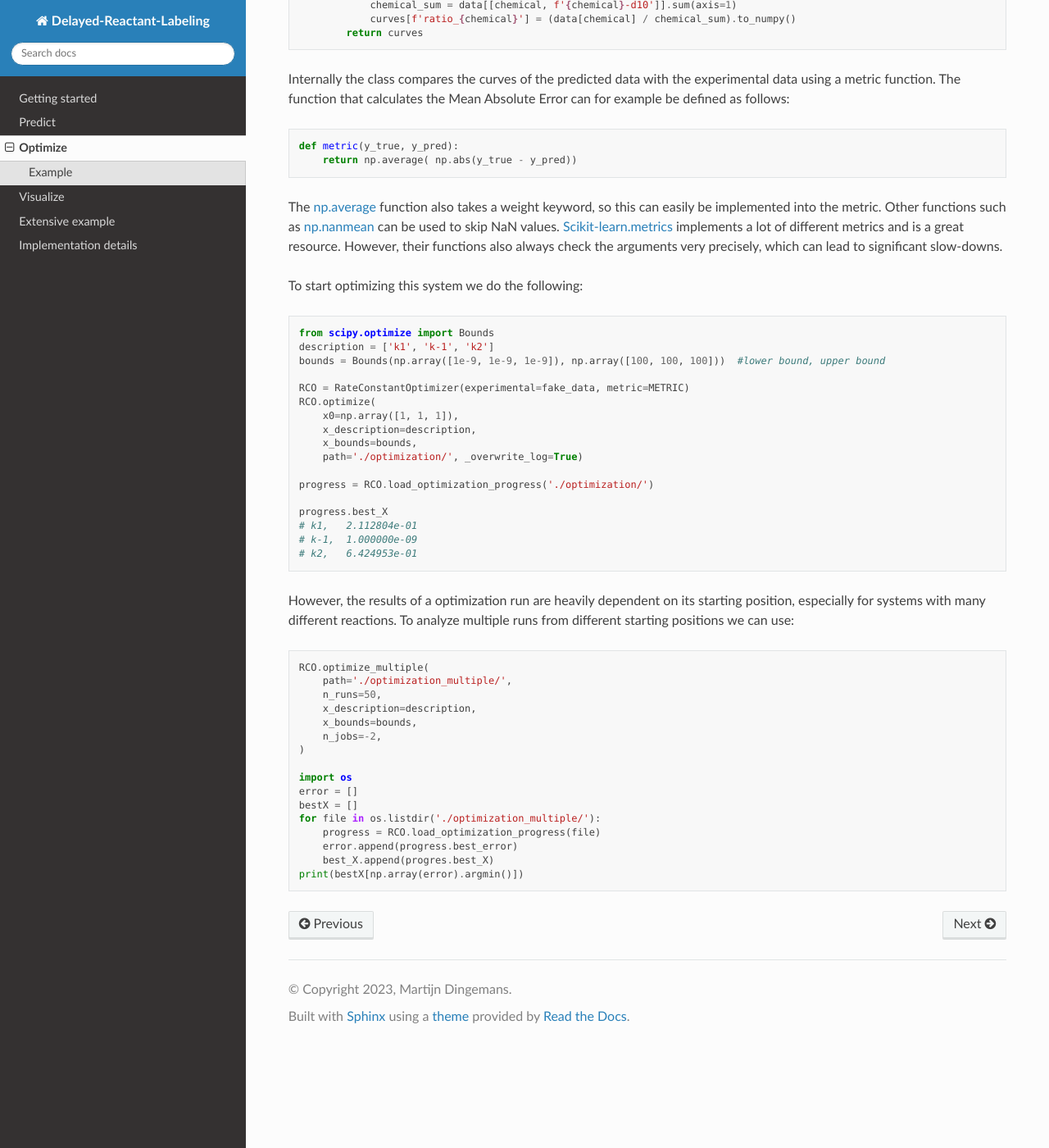
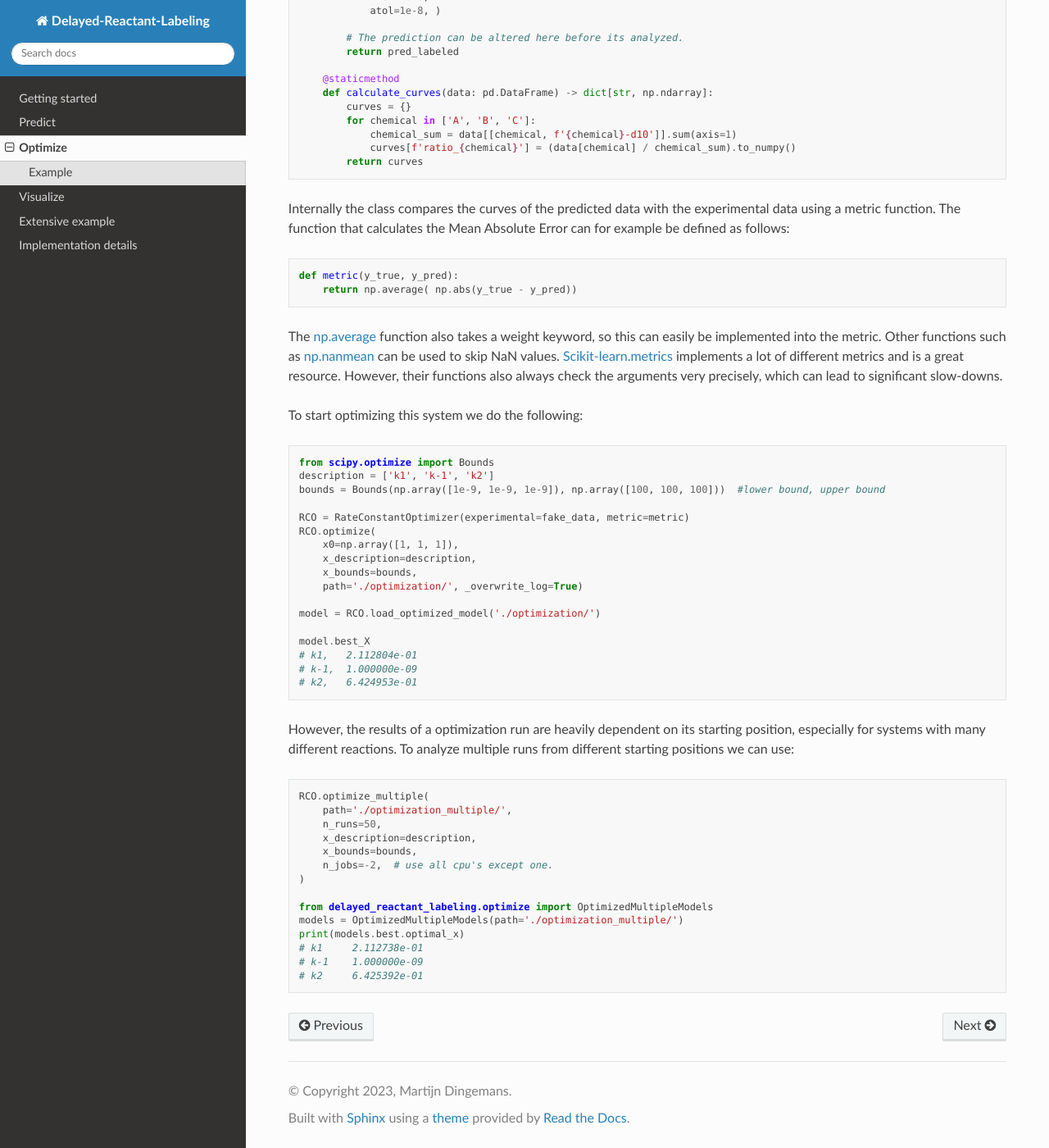
Before and after one commit to MartijnDingemans/delayed_reactant_labeling, a Sphinx documentation site: the page built from docs/source/optimize.rst, in a window 1280 px wide and 1400 px high, scrolled down 3153 px. Shown: the whole window at 82% size. Built offline with Sphinx 7.4.7 and the Read the Docs theme 2.0.0, drawn with Linux system fonts in a browser that asks for light colours; some of the changed text lies outside the part shown.

Commit message:
OptimizerProgress -> OptimizedModel, and added OptimizedMultipleModels. Added clearer names.

```diff
--- a/docs/source/optimize.rst
+++ b/docs/source/optimize.rst
@@ -21,7 +21,11 @@ error between each curve of both datasets.
 .. autoclass:: RateConstantOptimizerTemplate
     :members:
 
-.. autoclass:: OptimizerProgress
+.. autoclass:: OptimizedModel
+    :members:
+
+.. autoclass:: OptimizedMultipleModels
+    :members:
 
 .. _OptimizeExample:
 
@@ -88,13 +92,14 @@ class. To this data we than add noise based on its intensity and a base level of
 
     # visualize
     import matplotlib.pyplot as plt
-    fig, ax = plt.subplots(layout='tight')
+    fig, ax = plt.subplots()
     for col in fake_data.columns[:-1]:
         ax.plot(time_post, real_data[col], color="tab:gray")
         ax.scatter(time_post, fake_data[col], label=col)
     ax.plot(np.nan, np.nan, color="tab:gray", label="real")
     ax.set_xlabel("time")
     ax.set_ylabel("intensity")
+    ax.legend()
     fig.show()
 
 .. image:: images/optimize_fakedata.png
@@ -110,6 +115,7 @@ the data should be analyzed.
 
 .. code-block:: python
 
+    from __future__ import annotations  # required for compatibility with python 3.8
     from delayed_reactant_labeling.predict import DRL
     from delayed_reactant_labeling.optimize import RateConstantOptimizerTemplate
 
@@ -165,16 +171,16 @@ To start optimizing this system we do the following:
     description = ['k1', 'k-1', 'k2']
     bounds = Bounds(np.array([1e-9, 1e-9, 1e-9]), np.array([100, 100, 100]))  #lower bound, upper bound
 
-    RCO = RateConstantOptimizer(experimental=fake_data, metric=METRIC)
+    RCO = RateConstantOptimizer(experimental=fake_data, metric=metric)
     RCO.optimize(
         x0=np.array([1, 1, 1]),
         x_description=description,
         x_bounds=bounds,
         path='./optimization/', _overwrite_log=True)
 
-    progress = RCO.load_optimization_progress('./optimization/')
+    model = RCO.load_optimized_model('./optimization/')
 
-    progress.best_X
+    model.best_X
     # k1,   2.112804e-01
     # k-1,  1.000000e-09
     # k2,   6.424953e-01
@@ -189,14 +195,12 @@ with many different reactions. To analyze multiple runs from different starting
         n_runs=50,
         x_description=description,
         x_bounds=bounds,
-        n_jobs=-2,
+        n_jobs=-2,  # use all cpu's except one.
     )
 
-    import os
-    error = []
-    bestX = []
-    for file in os.listdir('./optimization_multiple/'):
-        progress = RCO.load_optimization_progress(file)
-        error.append(progress.best_error)
-        best_X.append(progres.best_X)
-    print(bestX[np.array(error).argmin()])
+    from delayed_reactant_labeling.optimize import OptimizedMultipleModels
+    models = OptimizedMultipleModels(path='./optimization_multiple/')
+    print(models.best.optimal_x)
+    # k1     2.112738e-01
+    # k-1    1.000000e-09
+    # k2     6.425392e-01
```
Also changed, not shown: docs/source/extensive_example.rst (+17 -13 lines), 2 other files.
